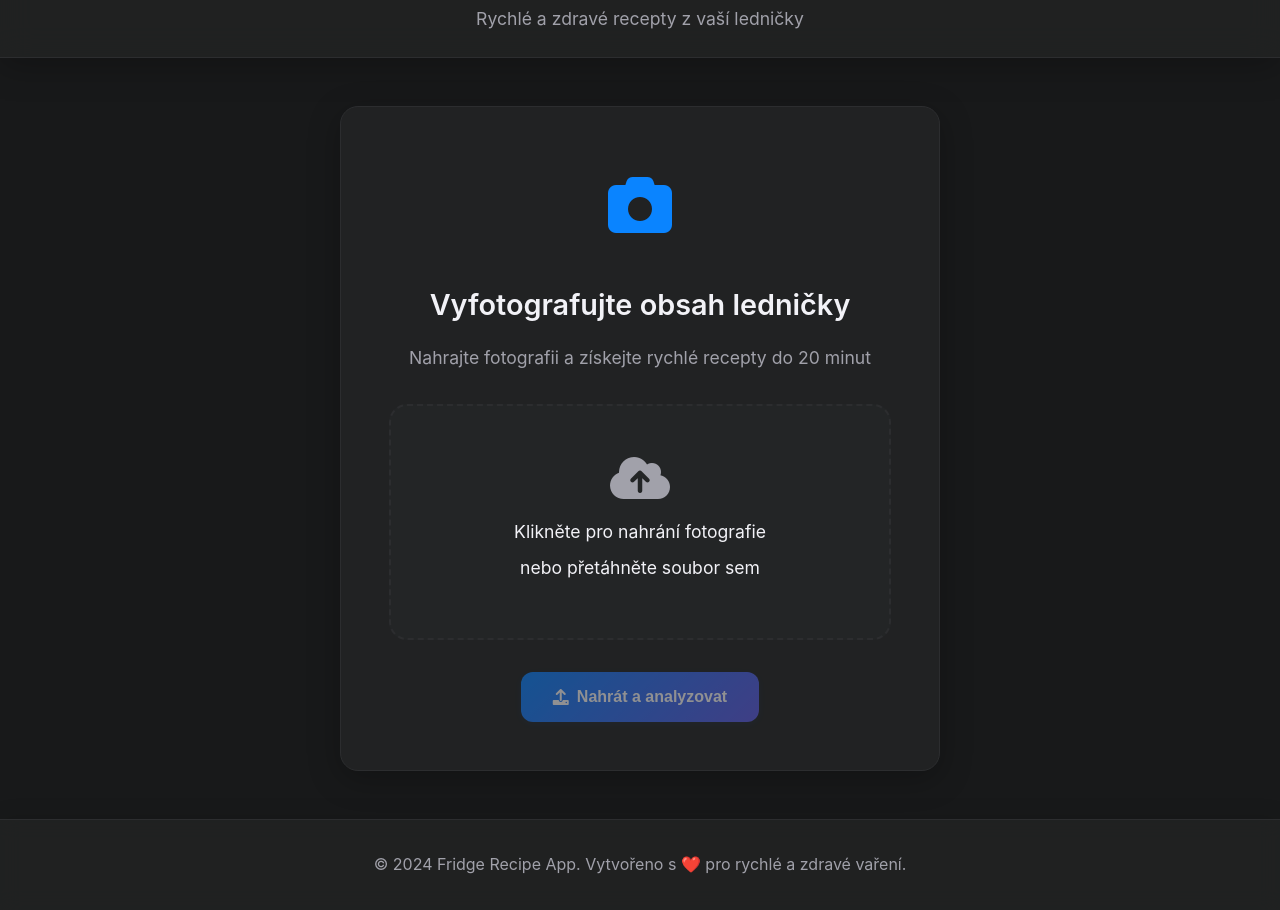
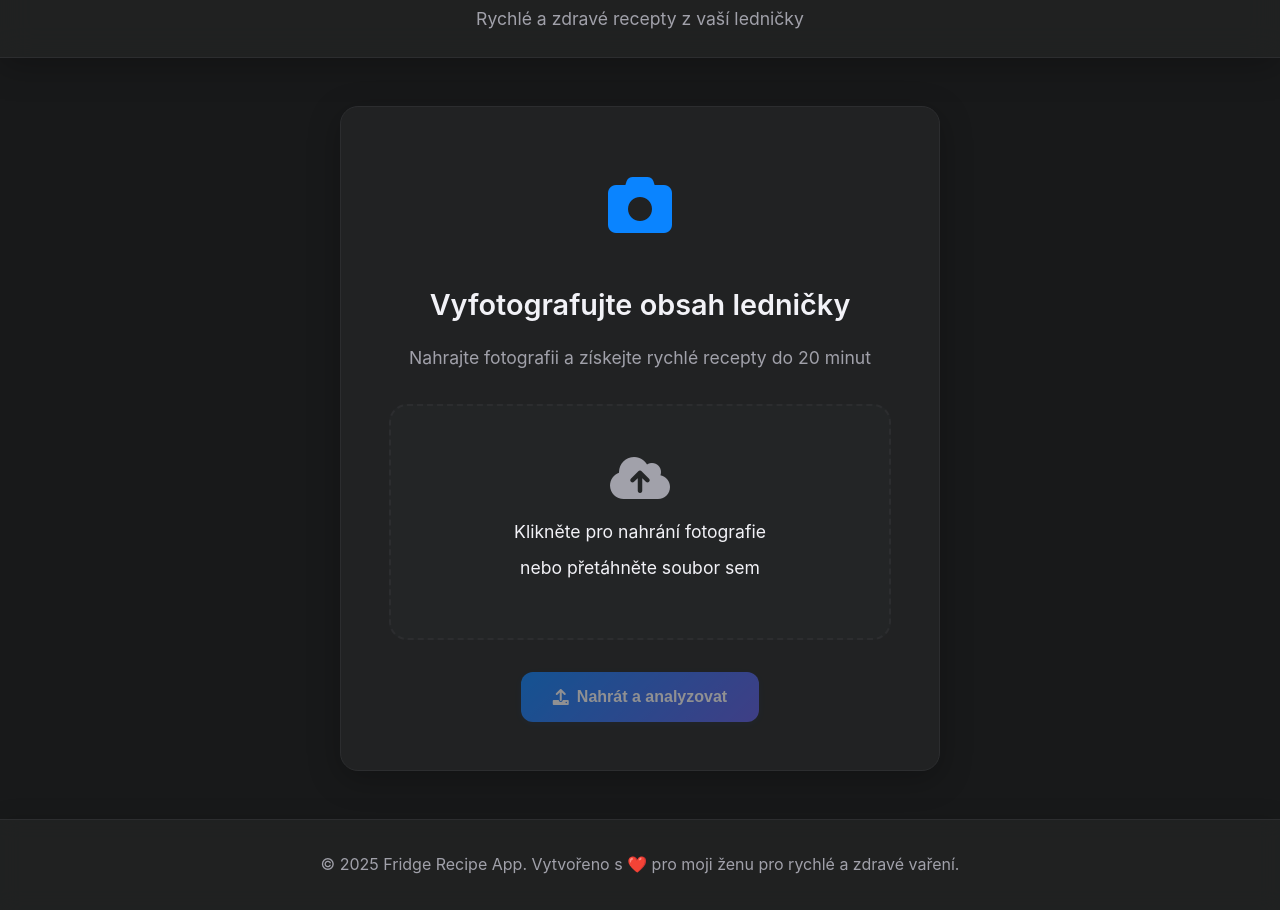
Before and after one commit to lsei27/lednice, a plain HTML site: page index.html in a window 1280 px wide. Shown: the part 99-1009 px from the top of the page. Drawn offline with Linux system fonts and the light colour scheme.

Commit message:
Update index.html

```diff
--- a/index.html
+++ b/index.html
@@ -89,7 +89,7 @@
 
         <footer class="footer">
             <div class="container">
-                <p>&copy; 2024 Fridge Recipe App. Vytvořeno s ❤️ pro rychlé a zdravé vaření.</p>
+                <p>&copy; 2025 Fridge Recipe App. Vytvořeno s ❤️ pro moji ženu pro rychlé a zdravé vaření.</p>
             </div>
         </footer>
     </div>
```
